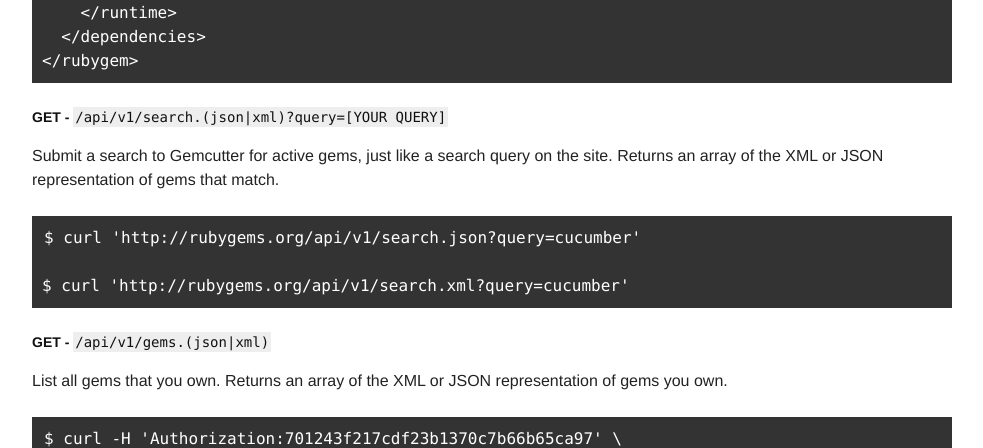
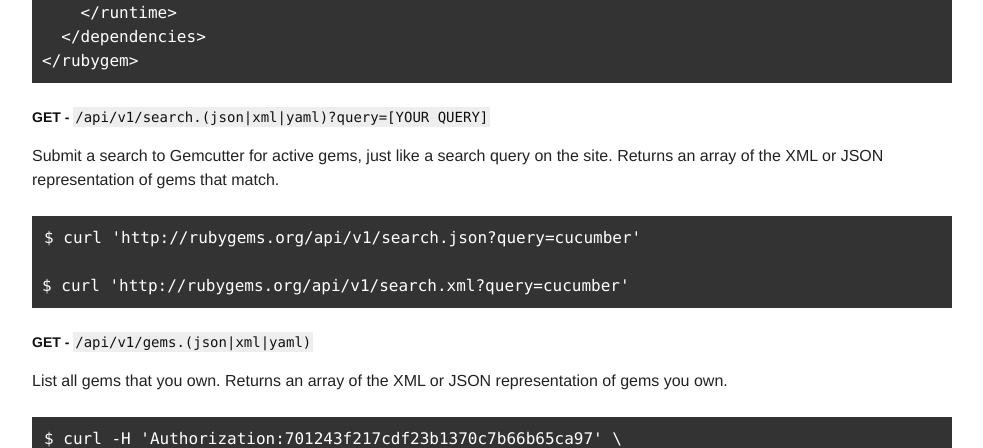
Before and after one commit to radar/guides, a Jekyll site: the page built from rubygems-org-api.md, in a window 1280 px wide and 900 px high, scrolled down 2223 px. Shown: the part 151-599 px from the top of the window, without its empty margins (148-1131 px from the left). Built offline with Jekyll 4.4.1, drawn with Linux system fonts in a browser that asks for light colours; some of the changed text lies outside the part shown.

Commit message:
Document YAML response format

```diff
--- a/rubygems-org-api.md
+++ b/rubygems-org-api.md
@@ -38,7 +38,7 @@ examples in the README. You can install the library with the command:
 Gem Methods
 -----------
 
-### GET - `/api/v1/gems/[GEM NAME].(json|xml)`
+### GET - `/api/v1/gems/[GEM NAME].(json|xml|yaml)`
 
 Returns some basic information about the given gem. For example, here's Rails in JSON:
 
@@ -107,7 +107,7 @@ or XML:
       </dependencies>
     </rubygem>
 
-### GET - `/api/v1/search.(json|xml)?query=[YOUR QUERY]`
+### GET - `/api/v1/search.(json|xml|yaml)?query=[YOUR QUERY]`
 
 Submit a search to Gemcutter for active gems, just like a search query on the
 site. Returns an array of the XML or JSON representation of gems that match.
@@ -116,7 +116,7 @@ site. Returns an array of the XML or JSON representation of gems that match.
 
     $ curl 'http://rubygems.org/api/v1/search.xml?query=cucumber'
 
-### GET - `/api/v1/gems.(json|xml)`
+### GET - `/api/v1/gems.(json|xml|yaml)`
 
 List all gems that you own. Returns an array of the XML or JSON representation
 of gems you own.
```
